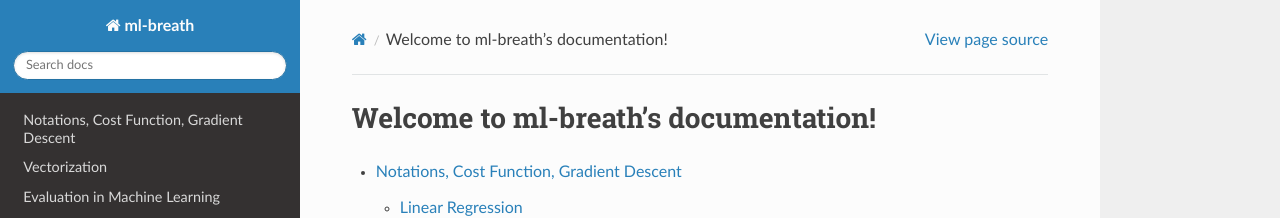
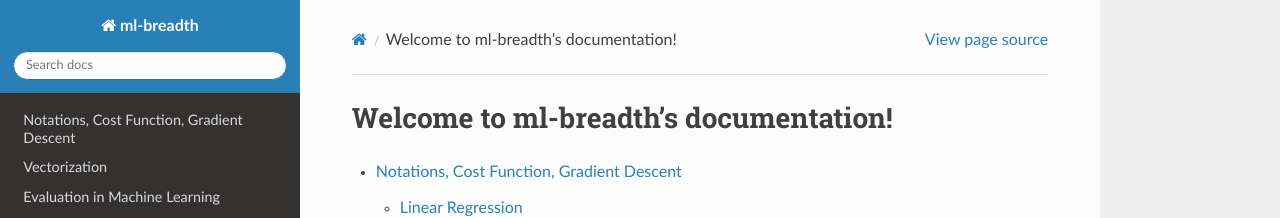
Before and after one commit to rhasan/ml-breadth, a Sphinx documentation site: the page built from docs/index.rst, in a window 1280 px wide and 937 px high. Shown: the top 218 px of the window. Built offline with Sphinx 7.4.7 and the Read the Docs theme 2.0.0, drawn with Linux system fonts in a browser that asks for light colours.

Commit message:
repo name typo fixed

```diff
--- a/docs/conf.py
+++ b/docs/conf.py
@@ -6,7 +6,7 @@
 # -- Project information -----------------------------------------------------
 # https://www.sphinx-doc.org/en/master/usage/configuration.html#project-information
 
-project = 'ml-breath'
+project = 'ml-breadth'
 copyright = '2024, Rakebul Hasan'
 author = 'Rakebul Hasan'
 
--- a/docs/index.rst
+++ b/docs/index.rst
@@ -1,9 +1,9 @@
-.. ml-breath documentation master file, created by
+.. ml-breadth documentation master file, created by
    sphinx-quickstart on Wed Apr 24 18:16:26 2024.
    You can adapt this file completely to your liking, but it should at least
    contain the root `toctree` directive.
 
-Welcome to ml-breath's documentation!
+Welcome to ml-breadth's documentation!
 =====================================
 
 .. toctree::
```
Also changed, not shown: README.md (+2 -2 lines).
